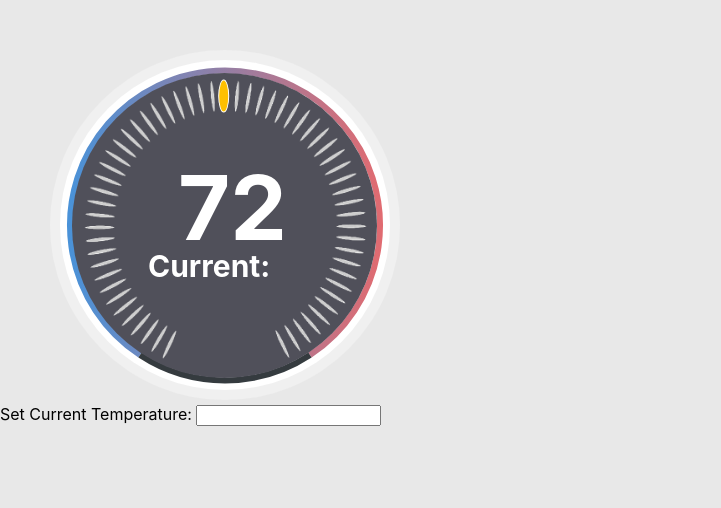
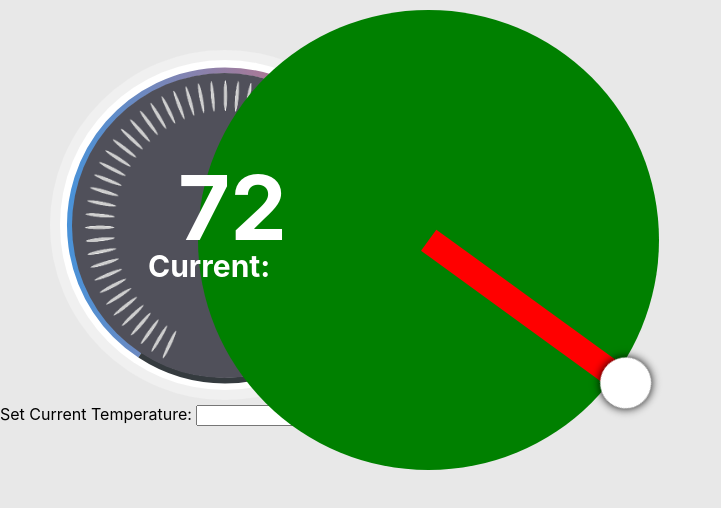
Before and after one commit to marianne121/RadialThermostat, a React (Create React App) app: page / in a window 1280 px wide. Shown: the top 508 px of the page, without its empty margins (0-721 px from the left). Built offline with nearby package versions, Linux system fonts and the light colour scheme.

Commit message:
add in radial slider

```diff
--- a/src/App.css
+++ b/src/App.css
@@ -33,40 +33,46 @@ h2 {
   color: white;
 }
 
-body {
-  background-color: #ecf0f1;
+.Knob {
+  position: absolute;
+  top: 30%;
+  left: 33.5%;
+  background-color: none;
+  border-radius: 50%;
+  width: 40%;
+  height: 0;
+  padding-bottom: 40%;
+  transform: translate3d(-50%, -50%, 0);
 }
-
-.debug {
-  color: #9b59b6;
-  font-family: monospace;
+.Knob:before {
+  content: "";
   position: absolute;
-  top: 50%;
-  left: 50%;
-  transform: translate3d(-50%, -50%, 0);
-  z-index: 100;
-  font-size: 3vw;
+  width: 90%;
+  height: 90%;
+  background-color: green;
+  border-radius: 50%;
+  top: 5%;
+  left: 5%;
 }
-.tempIndicator {
+.Knob .Indicator {
   position: absolute;
-  width: 4%;
-  height: 100%;
-  left: 48.5%;
-  top: 4%;
+  background-color: red;
+  width: 5%;
+  height: 50%;
+  left: 47.5%;
+  top: 0;
   transform: rotate(0deg);
   transform-origin: center bottom;
 }
-.tempIndicator:before {
+.Knob .Indicator:before {
   content: "";
   position: absolute;
-  background-color: #FFC000;
-  width: 80%;
+  background-color: #fff;
+  box-shadow: 0 0 10px #000;
+  width: 200%;
   transform: translate3d(-25%, -25%, 0);
-  height: 3%;
+  height: 0;
   padding-bottom: 200%;
-  border-style: solid;
   border-radius: 50%;
-  border-color: white;
-  border-width: 1px;
   cursor: pointer;
 }
--- a/src/App.js
+++ b/src/App.js
@@ -7,9 +7,15 @@ class App extends React.Component {
   constructor(props) {
     super(props);
     this.state = {
-      currentTemp : ''
+      currentTemp : '',
+      value: 0
     };
   }
+  handleChange = newValue => {
+    this.setState({
+      value: newValue
+    });
+  };
   handleChangeValue = e => this.setState({currentTemp: e.target.value});
 
   render () {
@@ -22,6 +28,16 @@ class App extends React.Component {
           <div className="Dials">
           <TemperatureDials/>
           </div>
+          <Knob
+          size={300}
+          numTicks={25}
+          degrees={260}
+          min={1}
+          max={100}
+          value={30}
+          color={true}
+          onChange={this.handleChange}
+        />
           <div className="TargetTemp">
             <TargetTemp/>
           </div>
@@ -93,28 +109,90 @@ class TemperatureDials extends React.Component{
     return (
       <React-Fragment>
         <img src={Scale} alt="tempScale" width="287" height="287"/>
-        <TemperatureIndicator/>
       </React-Fragment>
-
     )
   }
 }
 
-class TemperatureIndicator extends React.Component {
-  state = {
-    value:72
+class Knob extends React.Component {
+  constructor(props) {
+    super(props);
+    this.fullAngle = props.degrees;
+    this.startAngle = (360 - props.degrees) / 2;
+    this.endAngle = this.startAngle + props.degrees;
+    this.margin = props.size * 0.15;
+    this.currentDeg = Math.floor(
+      this.convertRange(
+        props.min,
+        props.max,
+        this.startAngle,
+        this.endAngle,
+        props.value
+      )
+    );
+    this.state = { deg: this.currentDeg };
   }
-  changeValue(val) {
-    this.setState({value:val})
-  }
-  render() {
+
+  startDrag = e => {
+    e.preventDefault();
+    const knob = e.target.getBoundingClientRect();
+    const pts = {
+      x: knob.left + knob.width / 2,
+      y: knob.top + knob.height / 2
+    };
+    const moveHandler = e => {
+      this.currentDeg = this.getDeg(e.clientX, e.clientY, pts);
+      if (this.currentDeg === this.startAngle) this.currentDeg--;
+      let newValue = Math.floor(
+        this.convertRange(
+          this.startAngle,
+          this.endAngle,
+          this.props.min,
+          this.props.max,
+          this.currentDeg
+        )
+      );
+      this.setState({ deg: this.currentDeg });
+      this.props.onChange(newValue);
+    };
+    document.addEventListener("mousemove", moveHandler);
+    document.addEventListener("mouseup", e => {
+      document.removeEventListener("mousemove", moveHandler);
+    });
+  };
+
+  getDeg = (cX, cY, pts) => {
+    const x = cX - pts.x;
+    const y = cY - pts.y;
+    let deg = Math.atan(y / x) * 180 / Math.PI;
+    if ((x < 0 && y >= 0) || (x < 0 && y < 0)) {
+      deg += 90;
+    } else {
+      deg += 270;
+    }
+    let finalDeg = Math.min(Math.max(this.startAngle, deg), this.endAngle);
+    return finalDeg;
+  };
+
+  convertRange = (oldMin, oldMax, newMin, newMax, oldValue) => {
+    return (oldValue - oldMin) * (newMax - newMin) / (oldMax - oldMin) + newMin;
+  };
+
+  render () {
+    //`rotate( deg)`
+    const styles = {
+      transform: "rotate(" +this.state.deg +"deg)",
+    }
     return (
-        <div className="tempIndicator"/>
-    );
-    return (
-      <TemperatureIndicator onChange={this.changeValue.bind(this)} min={0} max={100} value={this.state.value}/>
+      <div>
+        <div className="Knob">
+        <div className="Indicator" style={styles} onMouseDown={this.startDrag}/>
+        </div>
+      </div>
     )
   }
+
+
 }
 
 class TargetTemp extends React.Component{
```
